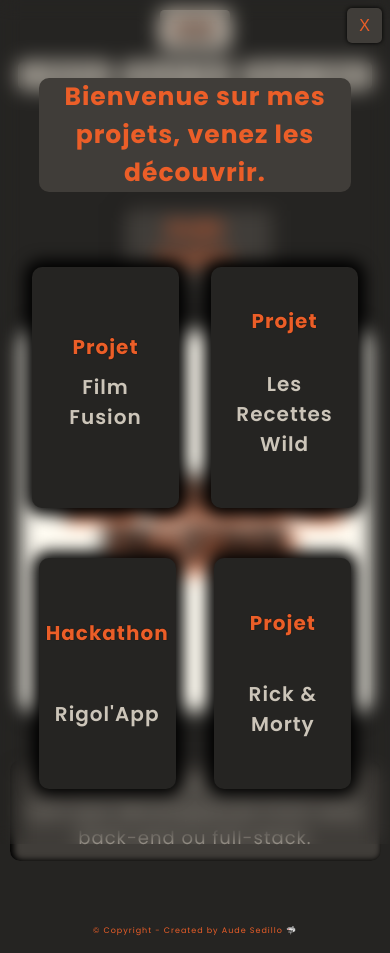
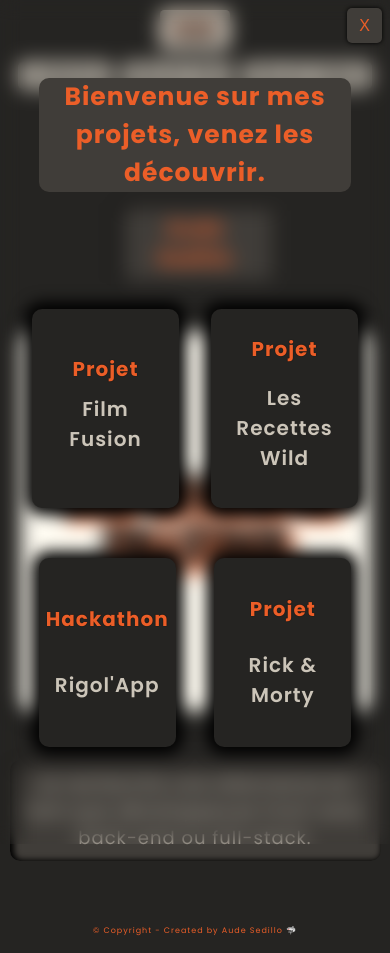
Before and after one commit to Dezau1995/My-Portfolio, a React (Vite) app: page / in a window 390 px wide. Both pictures are taken after a click on the button "PROJET PRO". Built offline with nearby package versions, Linux system fonts and the light colour scheme.

Commit message:
test debug

```diff
--- a/src/Components/ModalWorkshop.css
+++ b/src/Components/ModalWorkshop.css
@@ -163,6 +163,7 @@
     display: flex;
     justify-content: space-evenly;
     width: 30vw;
+    height: 20vh;
     padding: 15px;
   }
 
@@ -185,6 +186,7 @@
     width: 30vw;
     margin: 10px 0;
     padding: 10px;
+    height: 20vh;
   }
 
   .button-close-workshop {
```
